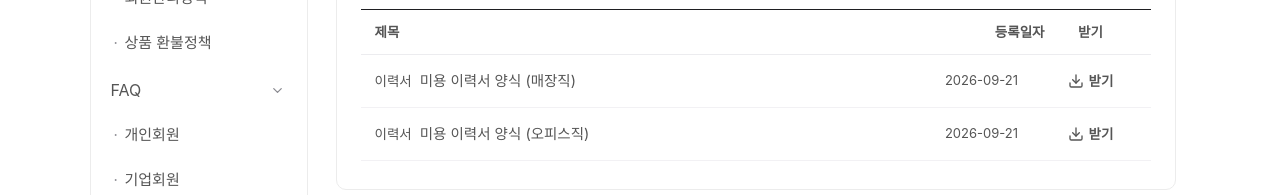
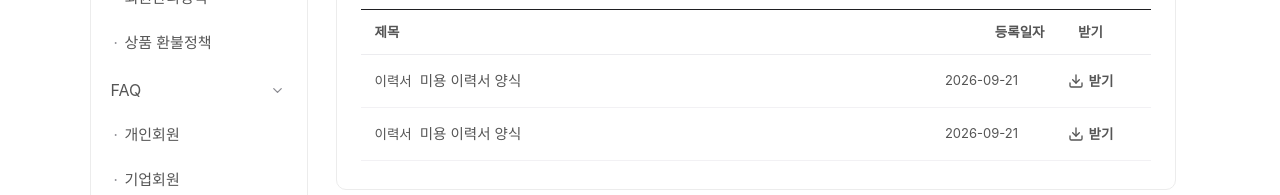
Before and after one commit to jiwone73/beauty-and-job, a Next.js app: page /support/download in a window 1280 px wide. Shown: the part 225-420 px from the top of the page. Built offline with nearby package versions, Linux system fonts and the light colour scheme; no server answers; a web font is replaced by a local one.

Commit message:
다운로드 목록의 이력서 양식 제목에서 (매장직)/(오피스직) 표기를 뺀다

```diff
--- a/app/support/download/page.tsx
+++ b/app/support/download/page.tsx
@@ -15,13 +15,13 @@ type 자료 = { 갈래: string; 이름: string; 파일: string; 날짜: string }
 const 목록: 자료[] = [
   {
     갈래: "이력서",
-    이름: "미용 이력서 양식 (매장직)",
+    이름: "미용 이력서 양식",
     파일: "/files/뷰티워크-이력서-양식-매장.docx",
     날짜: "2026-09-21",
   },
   {
     갈래: "이력서",
-    이름: "미용 이력서 양식 (오피스직)",
+    이름: "미용 이력서 양식",
     파일: "/files/뷰티워크-이력서-양식-오피스.docx",
     날짜: "2026-09-21",
   },
```
